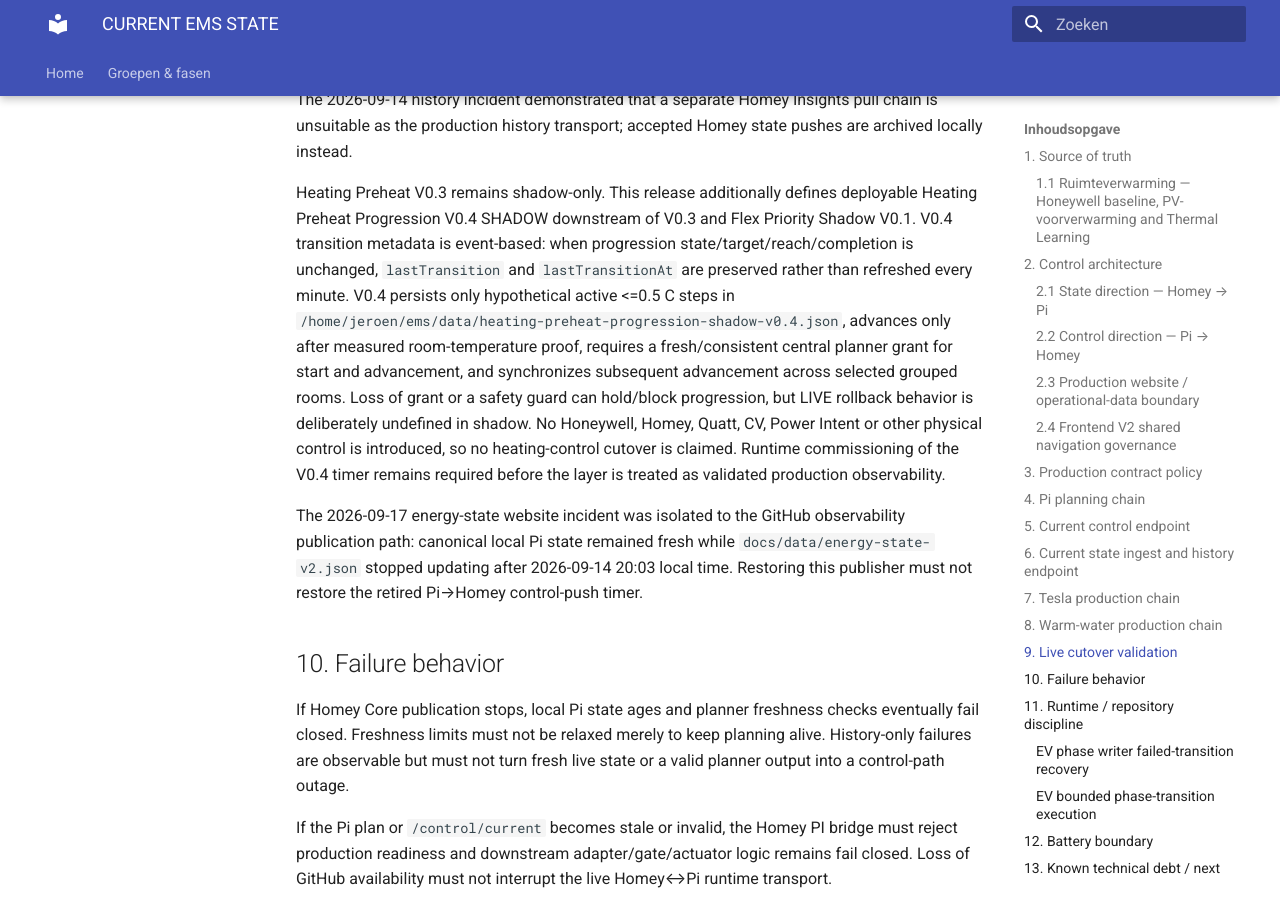
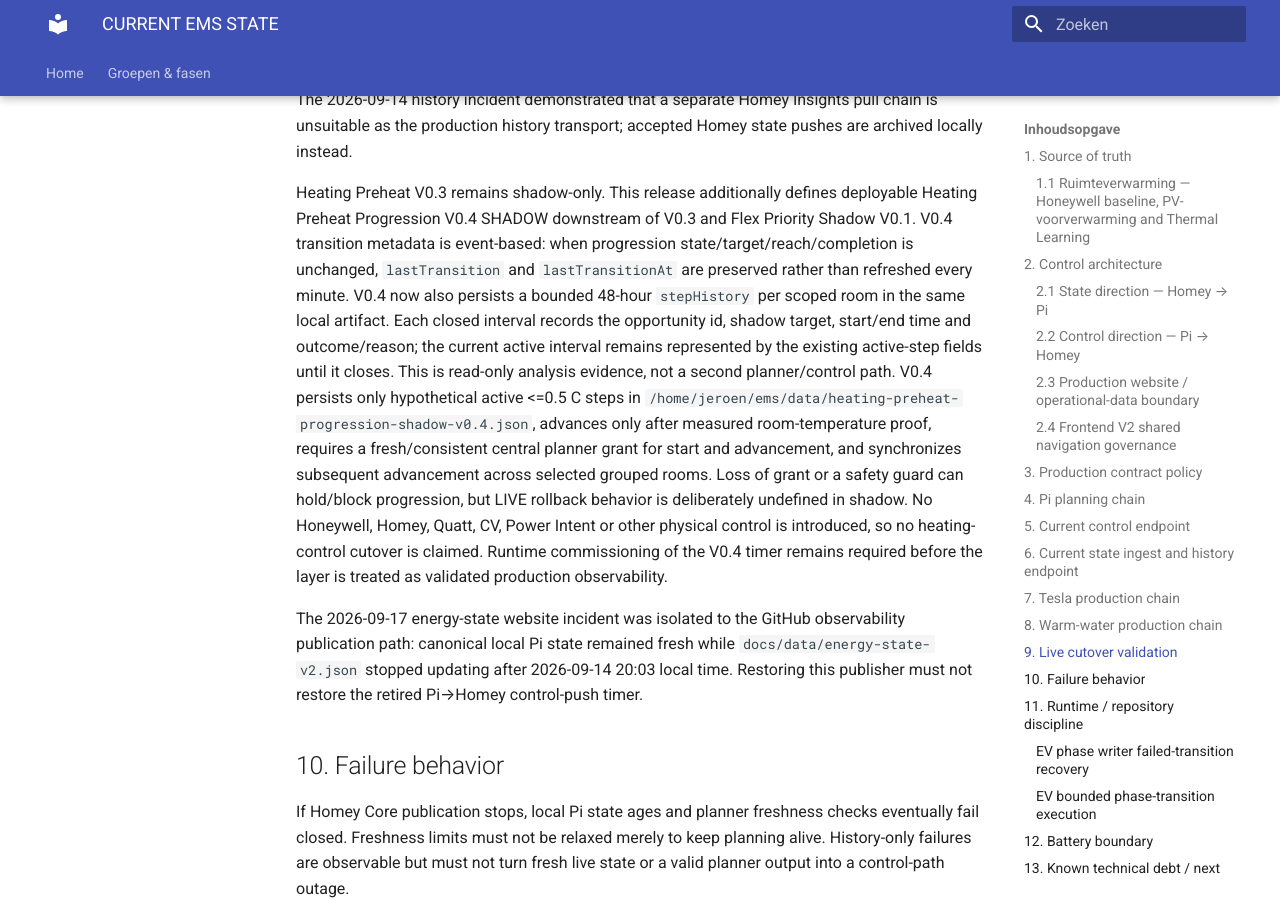
Before and after one commit to OnsKasteeltje/homey-energy-manual, an MkDocs documentation site: the page built from docs/architecture/CURRENT-EMS-STATE.md, in a window 1280 px wide and 900 px high, scrolled down 11132 px. Built offline with MkDocs 1.6.1 and Material for MkDocs 9.7.7, drawn with Linux system fonts in a browser that asks for light colours.

Commit message:
docs(architecture): record V0.4 shadow intent intervals

```diff
--- a/docs/architecture/CURRENT-EMS-STATE.md
+++ b/docs/architecture/CURRENT-EMS-STATE.md
@@ -206,7 +206,7 @@
 
 The 2026-09-14 history incident demonstrated that a separate Homey Insights pull chain is unsuitable as the production history transport; accepted Homey state pushes are archived locally instead.
 
-Heating Preheat V0.3 remains shadow-only. This release additionally defines deployable Heating Preheat Progression V0.4 SHADOW downstream of V0.3 and Flex Priority Shadow V0.1. V0.4 transition metadata is event-based: when progression state/target/reach/completion is unchanged, `lastTransition` and `lastTransitionAt` are preserved rather than refreshed every minute. V0.4 persists only hypothetical active <=0.5 C steps in `/home/jeroen/ems/data/heating-preheat-progression-shadow-v0.4.json`, advances only after measured room-temperature proof, requires a fresh/consistent central planner grant for start and advancement, and synchronizes subsequent advancement across selected grouped rooms. Loss of grant or a safety guard can hold/block progression, but LIVE rollback behavior is deliberately undefined in shadow. No Honeywell, Homey, Quatt, CV, Power Intent or other physical control is introduced, so no heating-control cutover is claimed. Runtime commissioning of the V0.4 timer remains required before the layer is treated as validated production observability.
+Heating Preheat V0.3 remains shadow-only. This release additionally defines deployable Heating Preheat Progression V0.4 SHADOW downstream of V0.3 and Flex Priority Shadow V0.1. V0.4 transition metadata is event-based: when progression state/target/reach/completion is unchanged, `lastTransition` and `lastTransitionAt` are preserved rather than refreshed every minute. V0.4 now also persists a bounded 48-hour `stepHistory` per scoped room in the same local artifact. Each closed interval records the opportunity id, shadow target, start/end time and outcome/reason; the current active interval remains represented by the existing active-step fields until it closes. This is read-only analysis evidence, not a second planner/control path. V0.4 persists only hypothetical active <=0.5 C steps in `/home/jeroen/ems/data/heating-preheat-progression-shadow-v0.4.json`, advances only after measured room-temperature proof, requires a fresh/consistent central planner grant for start and advancement, and synchronizes subsequent advancement across selected grouped rooms. Loss of grant or a safety guard can hold/block progression, but LIVE rollback behavior is deliberately undefined in shadow. No Honeywell, Homey, Quatt, CV, Power Intent or other physical control is introduced, so no heating-control cutover is claimed. Runtime commissioning of the V0.4 timer remains required before the layer is treated as validated production observability.
 
 The 2026-09-17 energy-state website incident was isolated to the GitHub observability publication path: canonical local Pi state remained fresh while `docs/data/energy-state-v2.json` stopped updating after 2026-09-14 20:03 local time. Restoring this publisher must not restore the retired Pi→Homey control-push timer.
 
```
